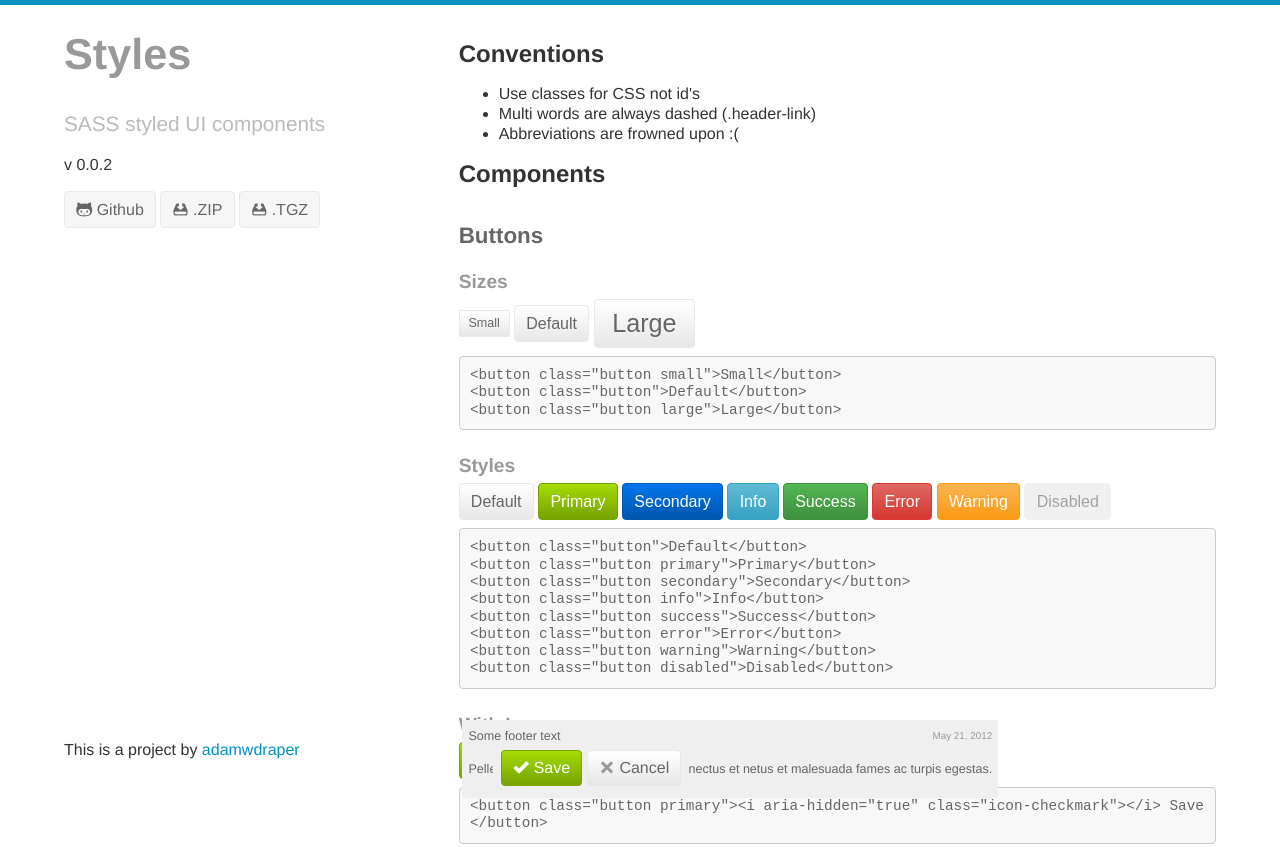
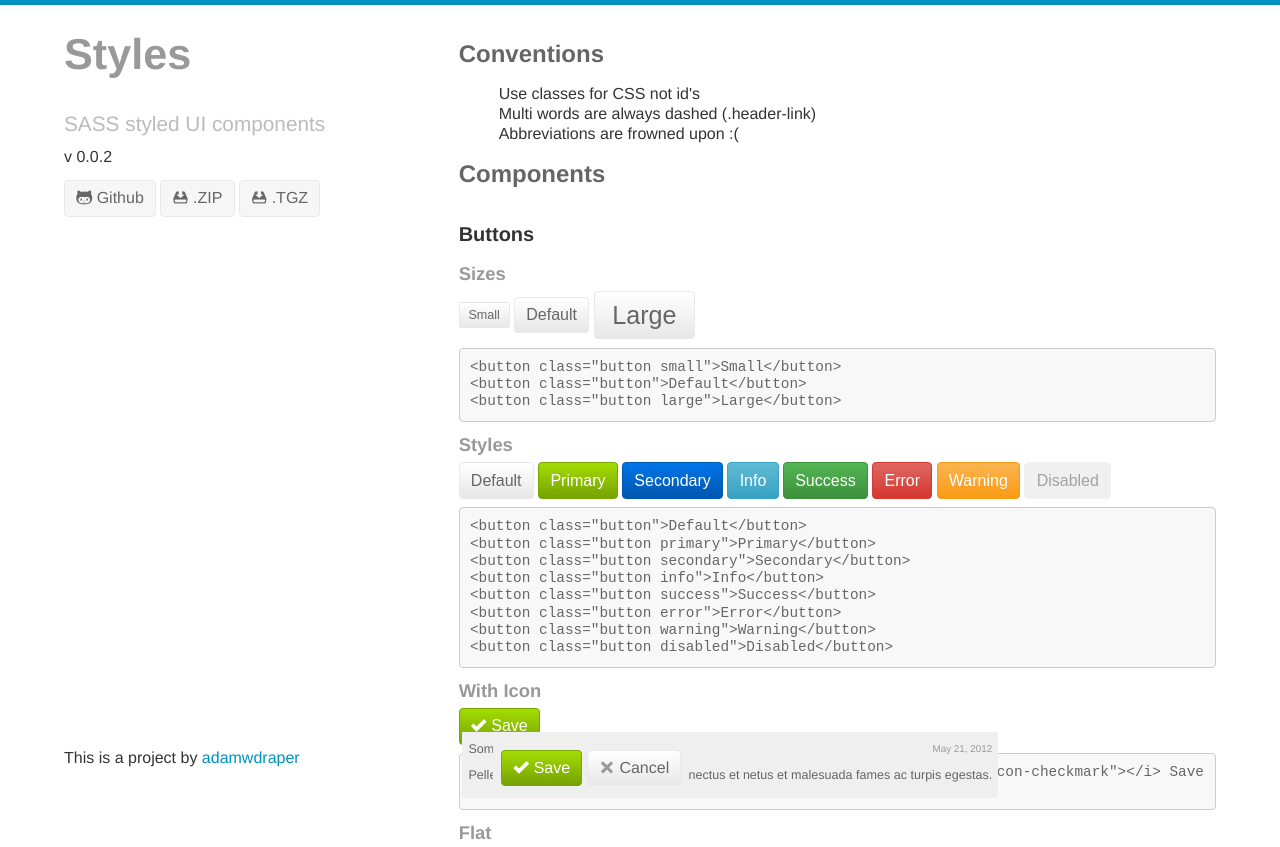
Before and after one commit to BlondeCityFox/styles, a plain HTML site: page index.html in a window 1280 px wide. Shown: the top 847 px of the page. Drawn offline with Linux system fonts and the light colour scheme.

Commit message:
style updates

```diff
--- a/scss/theme.scss
+++ b/scss/theme.scss
@@ -72,15 +72,54 @@ a {
     }
 }
 
+p {
+    margin: .5em 0;
+}
+
+h1 {
+    font-size:1.75em;
+}
+
+h2 {
+    font-size:1.5em;
+    color: $grayDark;
+}
+
 h3 {
-    color: $grayDark;
-    font-size: 1.4em;
+    font-size: 1.25em;
 }
 
 h4 {
+    font-size: 1.15em;
+    margin: .7em 0;
     color: $gray;
-    font-size: 1.2em;
     margin-bottom: .4em;
+}
+
+h5 {
+    font-size:1.1em;
+    margin: .5em 0;
+}
+
+h6 {
+    font-size:1em;
+    margin: .3em 0;
+}
+
+
+ol, ul {
+    list-style-type: none;
+}
+
+.disabled {
+    @include opacity($disabledOpacity);
+    cursor: not-allowed;
+}
+
+.caption {
+    font-size: .8em;
+    line-height: 1.2em;
+    color: lighten($grayDark, 10%);
 }
 
 .header-bar {
```
Also changed, not shown: css/style.css.
